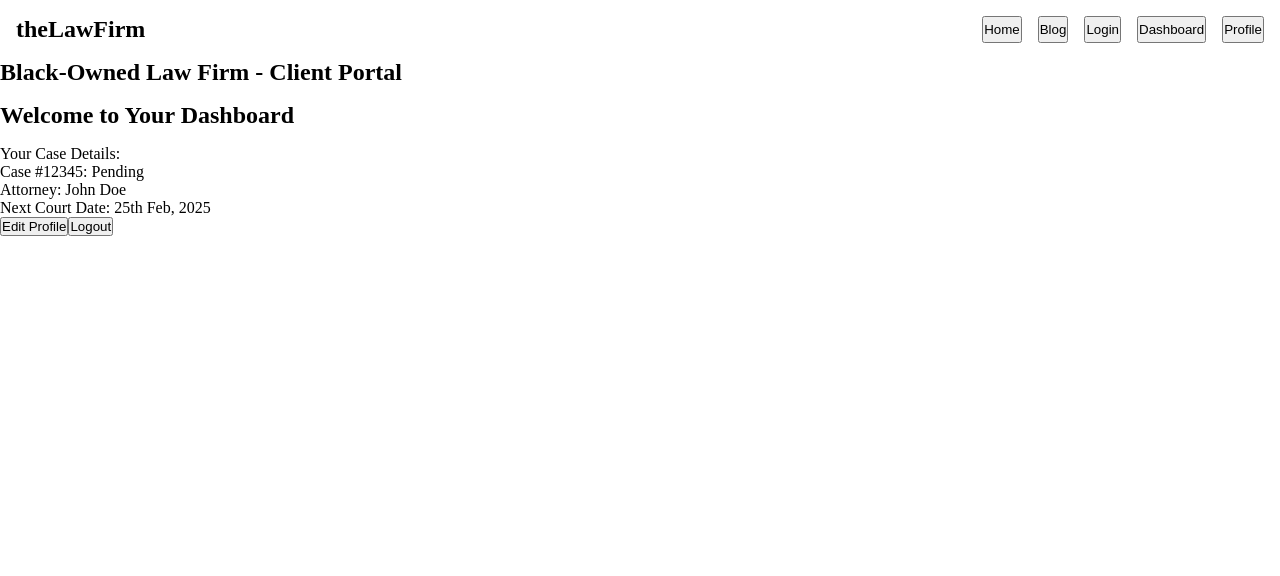
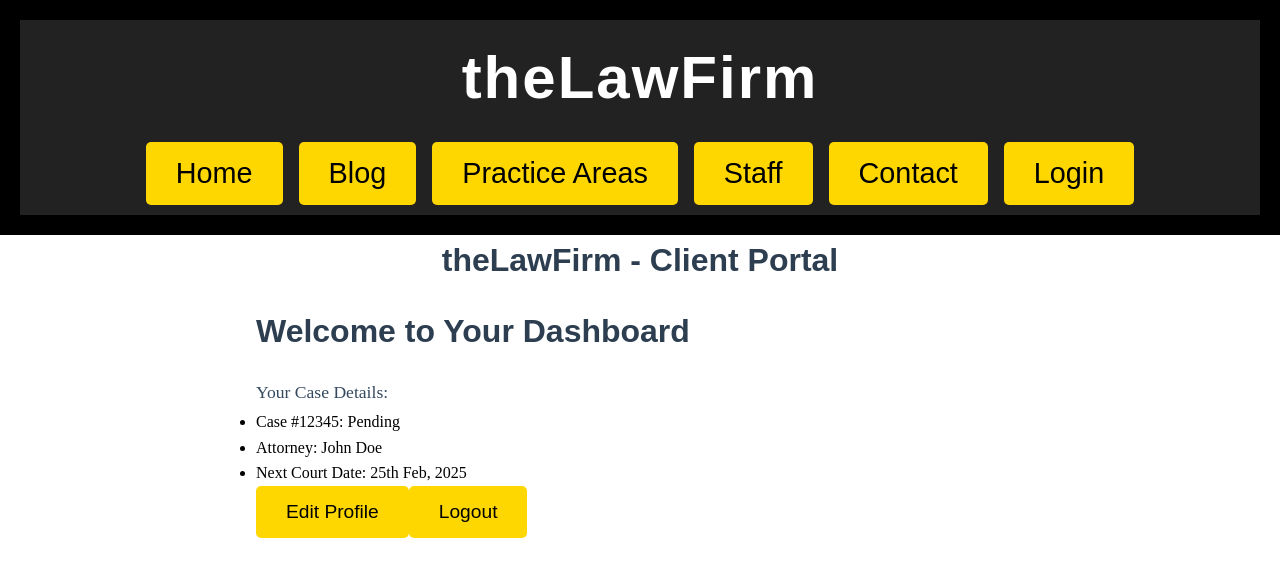
Before and after one commit to jablancTheDesigner/law-firm, a Next.js app: page /client/portal in a window 1280 px wide. Shown: the top 576 px of the page. Built offline with nearby package versions, Linux system fonts and the light colour scheme.

Commit message:
Add context to application

```diff
--- a/components/Nav.js
+++ b/components/Nav.js
@@ -1,16 +1,28 @@
 import { useRouter } from "next/router";
+import { useAppContext } from "../context/appContext";
 
 const Nav = () => {
+    const { isSignedIn, brandName } = useAppContext();
     const router = useRouter();
     return (
         <nav>
-            <h1>the<b>Law</b>Firm</h1>
+            <h1>{brandName}</h1>
             <div className="nav__inner">
                 <button onClick={() => router.push("/")}>Home</button>
                 <button onClick={() => router.push("/blog")}>Blog</button>
-                <button onClick={() => router.push("/client/login")}>Login</button>
-                <button onClick={() => router.push("/client/portal")}>Dashboard</button>
-                <button onClick={() => router.push("/client/profile")}>Profile</button>
+                <button onClick={() => router.push("/pracetice-areas")}>Practice Areas</button>
+                <button onClick={() => router.push("/staff")}>Staff</button>
+                <button onClick={() => router.push("/blog")}>Contact</button>
+                {!isSignedIn && (
+                    <button onClick={() => router.push("/client/login")}>Login</button>
+                )}
+                {isSignedIn && (
+                    <>
+                        <button onClick={() => router.push("/client/portal")}>Dashboard</button>
+                        <button onClick={() => router.push("/client/profile")}>Profile</button>
+                    </>
+                )}
+
             </div>
         </nav>
     )
--- a/components/client-portal/ClientDashboard.js
+++ b/components/client-portal/ClientDashboard.js
@@ -1,16 +1,19 @@
 import React from "react";
 import { useRouter } from "next/router";
+import { useAppContext } from "../../context/appContext";
 
 const ClientDashboard = () => {
+  const {setIsSignedIn} = useAppContext();
   const router = useRouter();
 
   const logout = () => {
     // Logic to clear session or token can be added here.
+    setIsSignedIn(false);
     router.push("/client/login");
   };
 
   return (
-    <div>
+    <div class="container">
       <h2>Welcome to Your Dashboard</h2>
       <p>Your Case Details:</p>
       <ul>
--- a/components/client-portal/ClientLayout.js
+++ b/components/client-portal/ClientLayout.js
@@ -1,13 +1,17 @@
 import React from "react";
 import Nav from "../Nav";
+import { useAppContext } from "../../context/appContext";
 
 const ClientPortalLayout = ({ children }) => {
+  const {brandName} = useAppContext();
   return (
     <div>
       <header>
         <Nav />
       </header>
-      <h2>Black-Owned Law Firm - Client Portal</h2>
+      <div className="container" style={{textAlign: "center"}}>
+        <h2>{brandName} - Client Portal</h2>
+      </div>
       <main>{children}</main>
     </div>
   );
--- /dev/null
+++ b/context/appContext.js
@@ -0,0 +1,21 @@
+import {createContext, useContext} from 'react';
+import { useState } from 'react';
+
+export const AppContext = createContext({
+    brandName: 'theLawFirm',
+    isSignedIn: false,
+    setIsSignedIn: () => {}
+})
+
+export const useAppContext = () => useContext(AppContext)
+
+export const AppContextProvider = ({children}) => {
+    const [brandName, setBrandName] = useState("theLawFirm");
+    const [isSignedIn, setIsSignedIn] = useState(false);
+
+    return (
+        <AppContext.Provider value={{isSignedIn, setIsSignedIn, brandName, setBrandName}}>
+            {children}
+        </AppContext.Provider>
+    )
+}
--- a/pages/_app.js
+++ b/pages/_app.js
@@ -1,7 +1,12 @@
 import "../styles/globals.scss";
+import {AppContextProvider} from "../context/appContext";
 
 function MyApp({ Component, pageProps }) {
-  return <Component {...pageProps} />;
+  return (
+    <AppContextProvider>
+      <Component {...pageProps} />
+    </AppContextProvider>
+  );
 }
 
 export default MyApp;
--- a/styles/globals.scss
+++ b/styles/globals.scss
@@ -17,10 +17,12 @@ nav {
   display: flex;
   gap: 1rem;
   flex-wrap: wrap;
-  justify-content: space-between;
+  flex-direction: column;
+  justify-content: center;
   > .nav__inner{
     display:flex;
     gap: 1rem;
+    justify-content: center;
   }
 }
 
@@ -44,3 +46,148 @@ h2 {
   max-width: 768px;
   margin: 0 auto;
 }
+
+/* General Reset */
+* {
+  margin: 0;
+  padding: 0;
+  box-sizing: border-box;
+}
+
+/* Font-family for body and headings */
+body {
+  font-family: 'Lora', serif;
+  background-color: #FFFFFF;
+  color: #000000;
+  line-height: 1.6;
+}
+
+/* Header styles */
+header {
+  background-color: #000000; /* Black */
+  color: #FFD700; /* Gold */
+  padding: 20px;
+  text-align: center;
+  font-size: 1.5em;
+}
+
+header h1 {
+  font-family: 'Montserrat', sans-serif;
+  font-weight: bold;
+  font-size: 2.5em;
+  letter-spacing: 2px;
+}
+
+/* Navigation styles */
+nav {
+  background-color: #222222;
+  color: #FFFFFF;
+  text-align: center;
+  padding: 10px;
+}
+
+nav a {
+  text-decoration: none;
+  color: #FFD700; /* Gold */
+  font-size: 1.2em;
+  padding: 10px 20px;
+  transition: color 0.3s ease;
+}
+
+nav a:hover {
+  color: #FFFFFF;
+  background-color: #FFD700; /* Gold */
+}
+
+/* Main content area */
+main {
+  margin: 20px;
+}
+
+/* Headings */
+h2, h3 {
+  color: #2C3E50; /* Deep Green or Navy Blue */
+  font-family: 'Montserrat', sans-serif;
+  font-weight: bold;
+}
+
+h2 {
+  font-size: 2em;
+  margin-bottom: 20px;
+}
+
+h3 {
+  font-size: 1.5em;
+  margin-bottom: 15px;
+}
+
+/* Paragraphs */
+p {
+  font-size: 1.1em;
+  color: #34495E; /* Dark Gray */
+  line-height: 1.8;
+}
+
+/* Footer styles */
+footer {
+  background-color: #000000; /* Black */
+  color: #FFD700; /* Gold */
+  text-align: center;
+  padding: 10px;
+  font-size: 1em;
+}
+
+footer a {
+  color: #FFD700; /* Gold */
+  text-decoration: none;
+}
+
+footer a:hover {
+  text-decoration: underline;
+}
+
+/* Buttons */
+button {
+  background-color: #FFD700; /* Gold */
+  color: #000000;
+  padding: 15px 30px;
+  border: none;
+  font-size: 1.2em;
+  cursor: pointer;
+  border-radius: 5px;
+  transition: background-color 0.3s ease;
+}
+
+button:hover {
+  background-color: #2C3E50; /* Deep Green or Navy Blue */
+  color: #FFFFFF;
+}
+
+/* Contact Section */
+.contact-form {
+  background-color: #F2F2F2; /* Light Gray */
+  padding: 30px;
+  border-radius: 8px;
+  box-shadow: 0 4px 8px rgba(0, 0, 0, 0.1);
+}
+
+.contact-form input,
+.contact-form textarea {
+  width: 100%;
+  padding: 10px;
+  margin-bottom: 15px;
+  border: 2px solid #BDC3C7; /* Light Gray */
+  border-radius: 5px;
+}
+
+.contact-form input:focus,
+.contact-form textarea:focus {
+  border-color: #2C3E50; /* Deep Green or Navy Blue */
+}
+
+.contact-form button {
+  background-color: #2C3E50; /* Deep Green or Navy Blue */
+  color: #FFFFFF;
+  border-radius: 5px;
+  font-size: 1.1em;
+}
```
Also changed, not shown: components/client-portal/ClientProfile.js (+4 -4 lines), pages/client/login.js (+15 -1 lines), components/appointments/readme.md (added).
